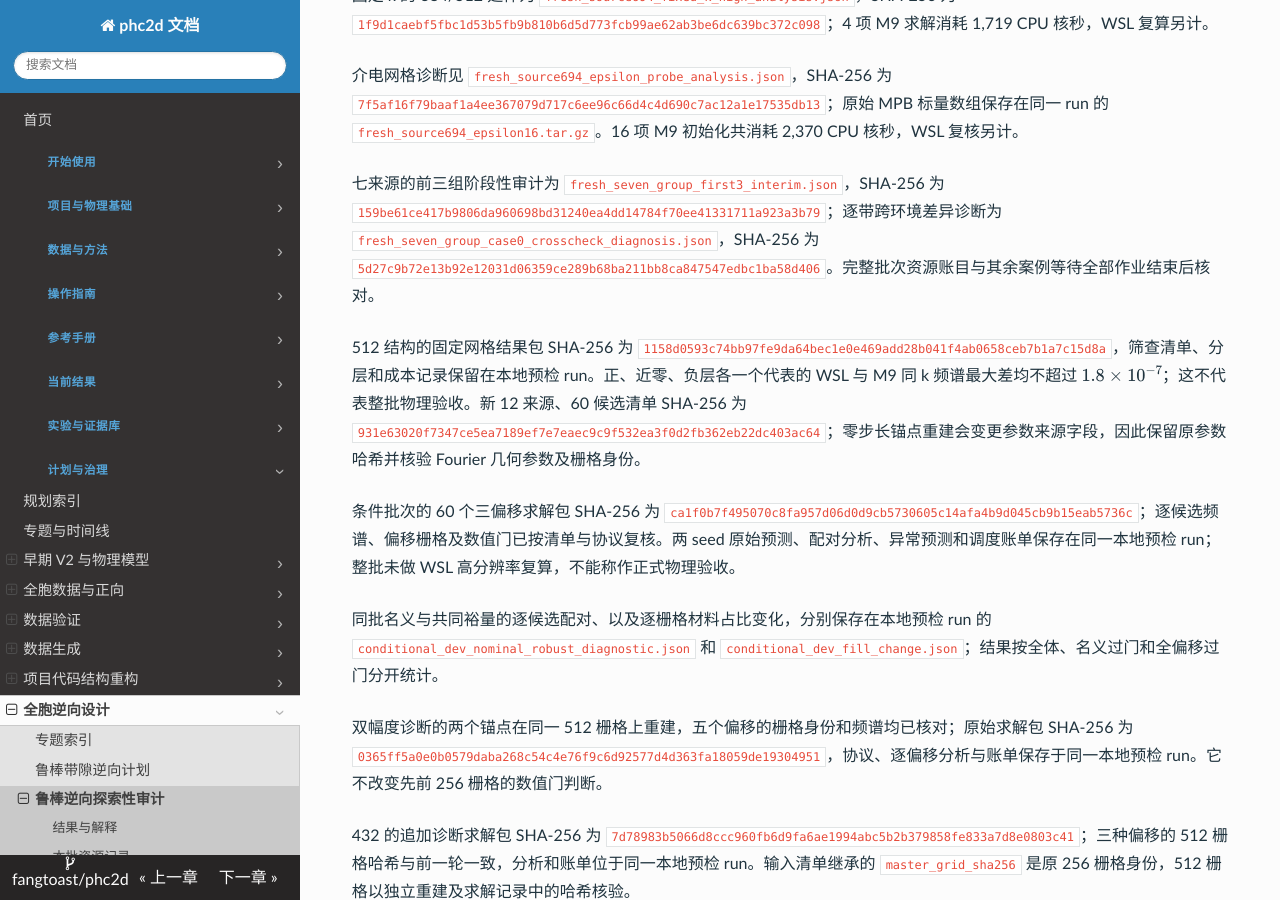
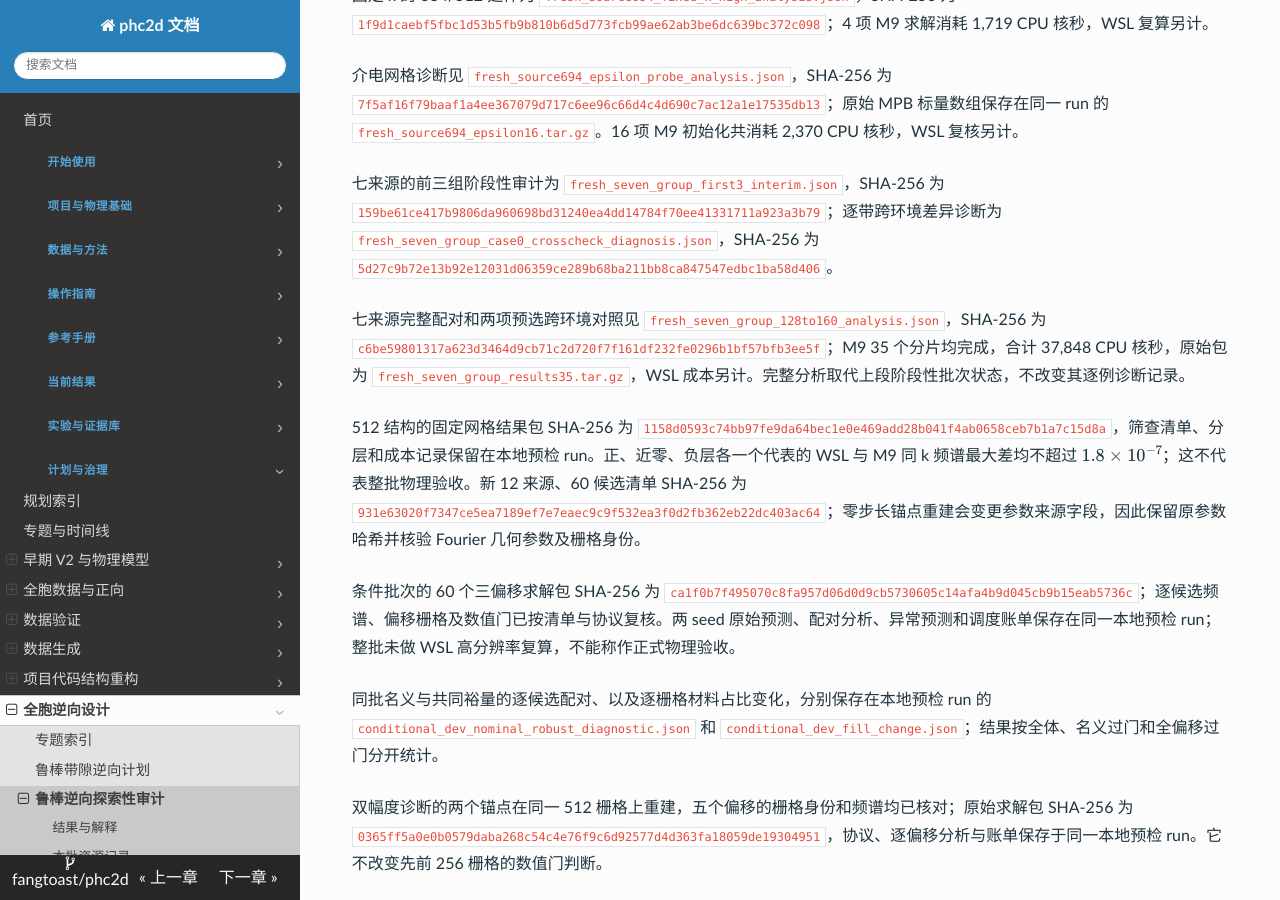
Before and after one commit to fangtoast/phc2d, an MkDocs documentation site: the page built from docs/results/inverse/鲁棒带隙逆向可用性审计.md, in a window 1280 px wide and 900 px high, scrolled down 7571 px. Built offline with MkDocs 1.6.1, drawn with Linux system fonts in a browser that asks for light colours; some of the changed text lies outside the part shown.

Commit message:
docs: record seven-source refinement audit

```diff
--- a/docs/results/inverse/鲁棒带隙逆向可用性审计.md
+++ b/docs/results/inverse/鲁棒带隙逆向可用性审计.md
@@ -98,7 +98,7 @@ source_artifacts:
 | 来源 694 的固定 k 高分辨率探针 | 一个扰动候选在选定 k 点的第 4 带从 224 到 256 分辨率变化约 0.000519；预选 256 案例的 M9–WSL 最大频谱差约 $5.96\times10^{-8}$ | 该变化略高于原带边阈值 0.0005，但这里只检查事后选定的 k 点，不能直接代替完整带边收敛判断，也不能证明误差成因 |
 | 来源 694 的固定 k 384/512 延伸 | 两个扰动结构、各两个已选 k 点的 B4/B5 频率在 384→512 的最大变化约 0.000147；预选 512 案例的 M9–WSL 最大频谱差约 $5.96\times10^{-8}$ | 固定点变化低于 0.0005，但不构成全 BZ 带边收敛；完整高分辨率计算成本和其他结构仍需验证 |
 | 来源 694 的 MPB 标量介电网格诊断 | 两个固定扰动结构在分辨率 96–512 的 MPB 标量介电网格均值各呈非单调变化，范围分别约为 0.00307 和 0.00318；预选 512 网格的 M9–WSL 数组逐点一致 | 这是初始化得到的标量网格描述；算术面积均值仅作参照，不据此宣称 MPB 平滑误差、频率波动成因或带边收敛 |
-| 七来源补充诊断的阶段性核查 | 首先完成的 3 组中，来源 1 和 131 的五个候选均通过 128→160 数值门，来源 217 有一个候选未通过；预选 WSL 复核的来源 1 案例全谱最大差约 $1.42\times10^{-5}$，出现在第 7 带 | 其目标 B4–B5 最大差约 $1.2\times10^{-7}$，各偏移数值门一致；冻结的全谱 $10^{-6}$ 跨环境容差仍未通过。该结果是事后提高精度的中间结果，其他 4 组尚在计算，不代表完整七组统计或原 P2 门通过 |
+| 七来源整组 128→160 补充诊断 | 35 个候选中 31 个通过数值门；来源 1、131、310、562、601 各 5/5 通过，217 为 4/5，643 为 2/5。两个预选 WSL 对照中一个通过，另一个全谱最大差约 $1.42\times10^{-5}$、超出冻结容差 | 事后选取并整体重算，不能替代原 P2 分层比较；未通过的跨环境案例在目标 B4–B5 上最大差约 $1.2\times10^{-7}$，但仍按全谱门记为未通过。有限 k 搜索不构成连续 BZ 认证 |
 | 几何表示差异 | 解析结构与零偏移 256×256 栅格的加密上下带边最大差分别约 0.00318、0.00313；带隙类别无翻转 | 二者的独立自适应搜索和材料表示不同，不能将解析结构直接视为扰动栅格的精确替代 |
 | 输入梯度与候选方向 | seed 1 的 12 组中，梯度选中候选相对组内均匀随机候选的真实裕量均差约 0.00009；含数值未通过组的描述性 bootstrap 区间跨零 | 未获得方向收益证据；7 个全部过门组也是事后筛选，不能当作独立正式测试 |
 
@@ -195,7 +195,9 @@ Global–Local seed 0 回放记录为 `validation_replay_global_local_seed0.json
 
 介电网格诊断见 `fresh_source694_epsilon_probe_analysis.json`，SHA-256 为 `7f5af16f79baaf1a4ee367079d717c6ee96c66d4c4d690c7ac12a1e17535db13`；原始 MPB 标量数组保存在同一 run 的 `fresh_source694_epsilon16.tar.gz`。16 项 M9 初始化共消耗 2,370 CPU 核秒，WSL 复核另计。
 
-七来源的前三组阶段性审计为 `fresh_seven_group_first3_interim.json`，SHA-256 为 `159be61ce417b9806da960698bd31240ea4dd14784f70ee41331711a923a3b79`；逐带跨环境差异诊断为 `fresh_seven_group_case0_crosscheck_diagnosis.json`，SHA-256 为 `5d27c9b72e13b92e12031d06359ce289b68ba211bb8ca847547edbc1ba58d406`。完整批次资源账目与其余案例等待全部作业结束后核对。
+七来源的前三组阶段性审计为 `fresh_seven_group_first3_interim.json`，SHA-256 为 `159be61ce417b9806da960698bd31240ea4dd14784f70ee41331711a923a3b79`；逐带跨环境差异诊断为 `fresh_seven_group_case0_crosscheck_diagnosis.json`，SHA-256 为 `5d27c9b72e13b92e12031d06359ce289b68ba211bb8ca847547edbc1ba58d406`。
+
+七来源完整配对和两项预选跨环境对照见 `fresh_seven_group_128to160_analysis.json`，SHA-256 为 `c6be59801317a623d3464d9cb71c2d720f7f161df232fe0296b1bf57bfb3ee5f`；M9 35 个分片均完成，合计 37,848 CPU 核秒，原始包为 `fresh_seven_group_results35.tar.gz`，WSL 成本另计。完整分析取代上段阶段性批次状态，不改变其逐例诊断记录。
 
 512 结构的固定网格结果包 SHA-256 为 `1158d0593c74bb97fe9da64bec1e0e469add28b041f4ab0658ceb7b1a7c15d8a`，筛查清单、分层和成本记录保留在本地预检 run。正、近零、负层各一个代表的 WSL 与 M9 同 k 频谱最大差均不超过 $1.8\times10^{-7}$；这不代表整批物理验收。新 12 来源、60 候选清单 SHA-256 为 `931e63020f7347ce5ea7189ef7e7eaec9c9f532ea3f0d2fb362eb22dc403ac64`；零步长锚点重建会变更参数来源字段，因此保留原参数哈希并核验 Fourier 几何参数及栅格身份。
 
```
